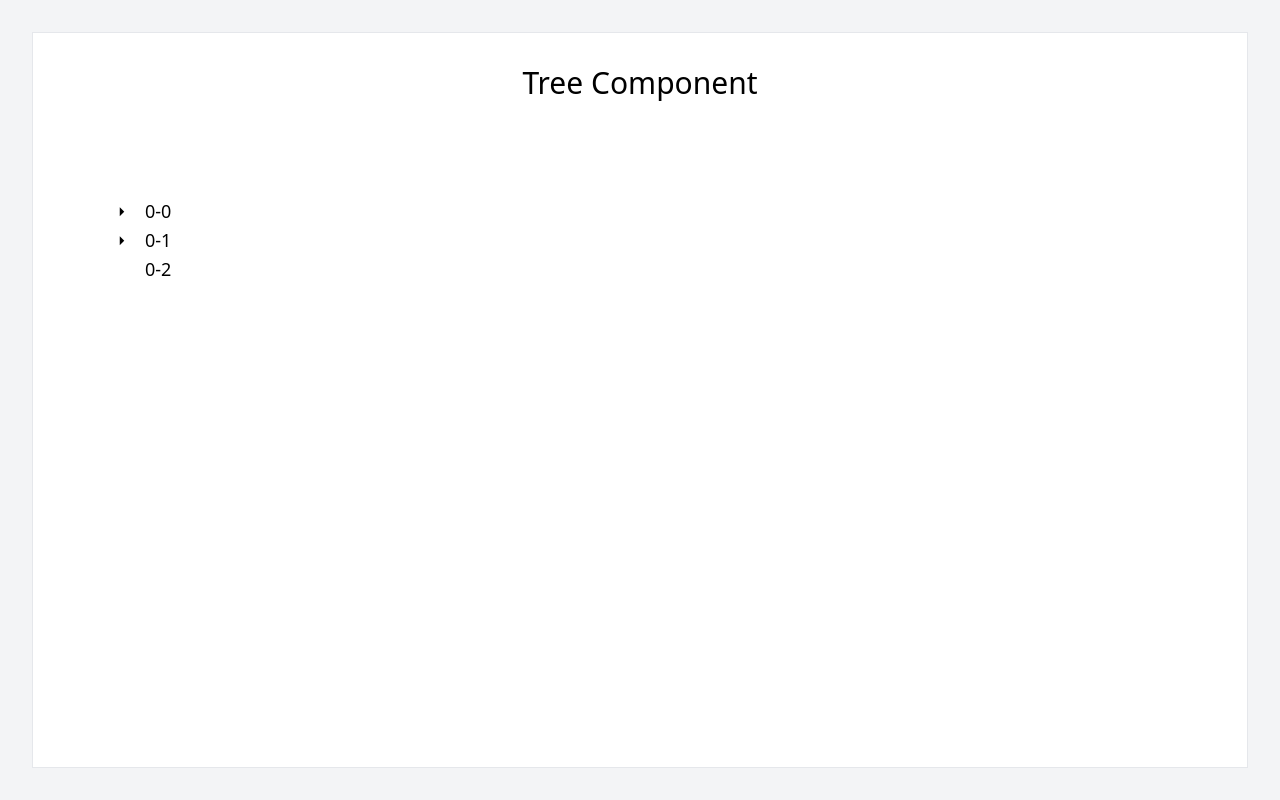
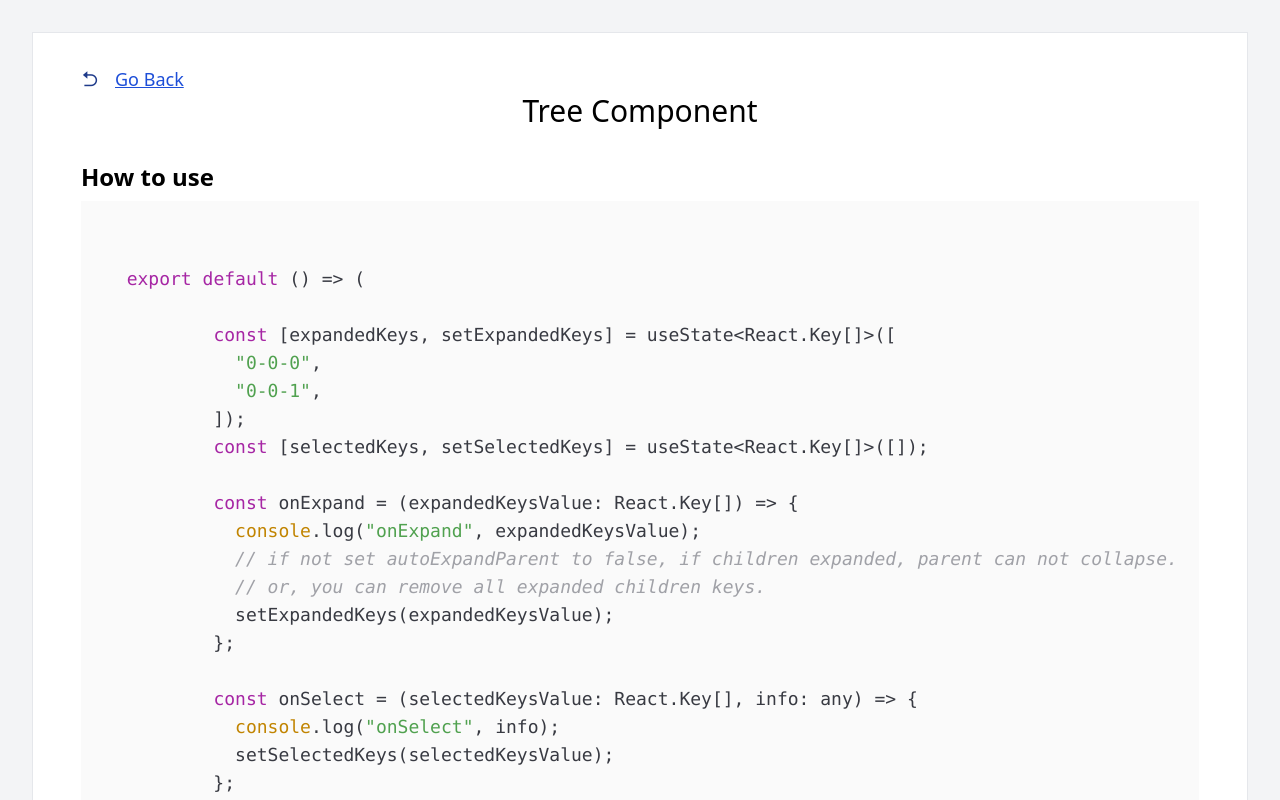
Before and after one commit to braveheart-star/astri-component, a Next.js app: page /tree in a window 1280 px wide. Shown: the top 800 px of the page. Built offline with nearby package versions, Linux system fonts and the light colour scheme.

Commit message:
add guide for each component

```diff
--- /dev/null
+++ b/src/components/Example.tsx
@@ -0,0 +1,56 @@
+import React from "react";
+
+import { Light as SyntaxHighlighter } from "react-syntax-highlighter";
+import js from "react-syntax-highlighter/dist/cjs/languages/hljs/javascript";
+import { atomOneLight } from "react-syntax-highlighter/dist/cjs/styles/hljs";
+SyntaxHighlighter.registerLanguage("javascript", js);
+
+function Code(props: any) {
+  const {
+    type,
+    name,
+    additionalImportLine,
+    additional,
+    from,
+    jsx,
+    overBackground,
+  } = props;
+
+  const snippet = `
+  ${additionalImportLine ? additionalImportLine : ""}
+  export default () => (
+    ${jsx}
+  );
+  `;
+  return (
+    <SyntaxHighlighter
+      language="javascript"
+      style={atomOneLight}
+      customStyle={{
+        padding: 24,
+        paddingTop: 8,
+        paddingBottom: 8,
+        marginBottom: 0,
+        marginTop: 0,
+        borderRadius: "0px 0px 4px 4px",
+      }}
+    >
+      {snippet}
+    </SyntaxHighlighter>
+  );
+}
+
+// "rgb(239, 242, 247)"
+export default function Example(props: any) {
+  return (
+    <div>
+      <p className="mt-8 mb-2 text-2xl font-semibold">How to use</p>
+
+      <Code {...props} />
+      <p className="mt-8 mb-2 text-2xl font-semibold">Result</p>
+      <div className="p-4 mt-4 border border-gray-100" {...props}>
+        {props.children}
+      </div>
+    </div>
+  );
+}
--- a/src/components/Layout.tsx
+++ b/src/components/Layout.tsx
@@ -1,10 +1,8 @@
 export const Layout = ({ children }: any) => {
   return (
-    <div className="bg-gray-100 ">
-      <div className="container h-screen p-8 m-auto ">
-        <div className="h-full p-8 px-12 text-lg bg-white border">
-          {children}
-        </div>
+    <div className="flex min-h-screen bg-gray-100">
+      <div className="container p-8 m-auto ">
+        <div className="p-8 px-12 text-lg bg-white border ">{children}</div>
       </div>
     </div>
   );
--- a/src/pages/index.tsx
+++ b/src/pages/index.tsx
@@ -1,7 +1,28 @@
+import { Layout } from "@/components/Layout";
+import Link from "next/link";
+
 export default function Home() {
   return (
-    <h1 className="text-3xl font-bold text-red-500 underline">
-      Hello world!
-    </h1>
-  )
+    <Layout>
+      <div className="m-auto h-96">
+        <h1 className="text-3xl font-bold text-center text-gray-500 ">
+          Atri Labs Test Project
+        </h1>
+        <div className="flex flex-col mt-8 space-y-4 ">
+          <div className="flex space-x-4 ">
+            <i className="text-blue-900 fill-current ri-node-tree"></i>
+            <Link href="/tree" className="text-blue-700 underline ">
+              Tree Component
+            </Link>
+          </div>
+          <div className="flex space-x-4 ">
+            <i className="text-blue-900 fill-current ri-timer-line"></i>
+            <Link href="/timeline" className="text-blue-700 underline ">
+              Timeline Component
+            </Link>
+          </div>
+        </div>
+      </div>
+    </Layout>
+  );
 }
--- a/src/pages/timeline.tsx
+++ b/src/pages/timeline.tsx
@@ -1,13 +1,28 @@
-import React, { useState } from "react";
+import React from "react";
 import { Layout } from "@/components/Layout";
 import { TimeLine } from "@/components/MyTimeLine";
 import { timeLineData } from "@/utils/data";
+import Example from "@/components/Example";
+import Link from "next/link";
 
 export default function () {
   return (
     <Layout>
-      <p className="mb-24 text-3xl text-center ">TimeLine Component</p>
-      <TimeLine items={timeLineData} mode="alternate" />
+      <div className="flex space-x-4 ">
+        <i className="text-blue-900 fill-current ri-arrow-go-back-fill"></i>
+        <Link href="/" className="text-blue-700 underline ">
+          Go Back
+        </Link>
+      </div>
+
+      <p className="mb-8 text-3xl text-center ">TimeLine Component</p>
+      <Example
+        type="components"
+        name="TimeLine"
+        jsx={`<TimeLine items={timeLineData} mode="alternate" />`}
+      >
+        <TimeLine items={timeLineData} mode="alternate" />
+      </Example>
     </Layout>
   );
 }
--- a/src/pages/tree.tsx
+++ b/src/pages/tree.tsx
@@ -2,6 +2,8 @@ import React, { useState } from "react";
 import { treeData } from "@/utils/data";
 import { Tree } from "@/components/MyTree";
 import { Layout } from "@/components/Layout";
+import Example from "@/components/Example";
+import Link from "next/link";
 
 export default function () {
   const [expandedKeys, setExpandedKeys] = useState<React.Key[]>([
@@ -24,7 +26,46 @@ export default function () {
 
   return (
     <Layout>
-      <p className="mb-24 text-3xl text-center ">Tree Component</p>
+      <div className="flex space-x-4 ">
+        <i className="text-blue-900 fill-current ri-arrow-go-back-fill"></i>
+        <Link href="/" className="text-blue-700 underline ">
+          Go Back
+        </Link>
+      </div>
+
+      <p className="mb-8 text-3xl text-center ">Tree Component</p>
+      <Example
+        type="components"
+        name="Tree"
+        jsx={`
+          const [expandedKeys, setExpandedKeys] = useState<React.Key[]>([
+            "0-0-0",
+            "0-0-1",
+          ]);
+          const [selectedKeys, setSelectedKeys] = useState<React.Key[]>([]);
+
+          const onExpand = (expandedKeysValue: React.Key[]) => {
+            console.log("onExpand", expandedKeysValue);
+            // if not set autoExpandParent to false, if children expanded, parent can not collapse.
+            // or, you can remove all expanded children keys.
+            setExpandedKeys(expandedKeysValue);
+          };
+
+          const onSelect = (selectedKeysValue: React.Key[], info: any) => {
+            console.log("onSelect", info);
+            setSelectedKeys(selectedKeysValue);
+          };
+
+          return  <Tree
+                    treeData={treeData}
+                    onExpand={onExpand}
+                    expandedKeys={expandedKeys}
+                    onSelect={onSelect}
+                    selectedKeys={selectedKeys} />
+        />
+
+       `}
+      >
         <Tree
           treeData={treeData}
           onExpand={onExpand}
@@ -32,6 +73,7 @@ export default function () {
           onSelect={onSelect}
           selectedKeys={selectedKeys}
         />
+      </Example>
     </Layout>
   );
 }
```
Lines whose indentation alone changed are shown as unchanged.
